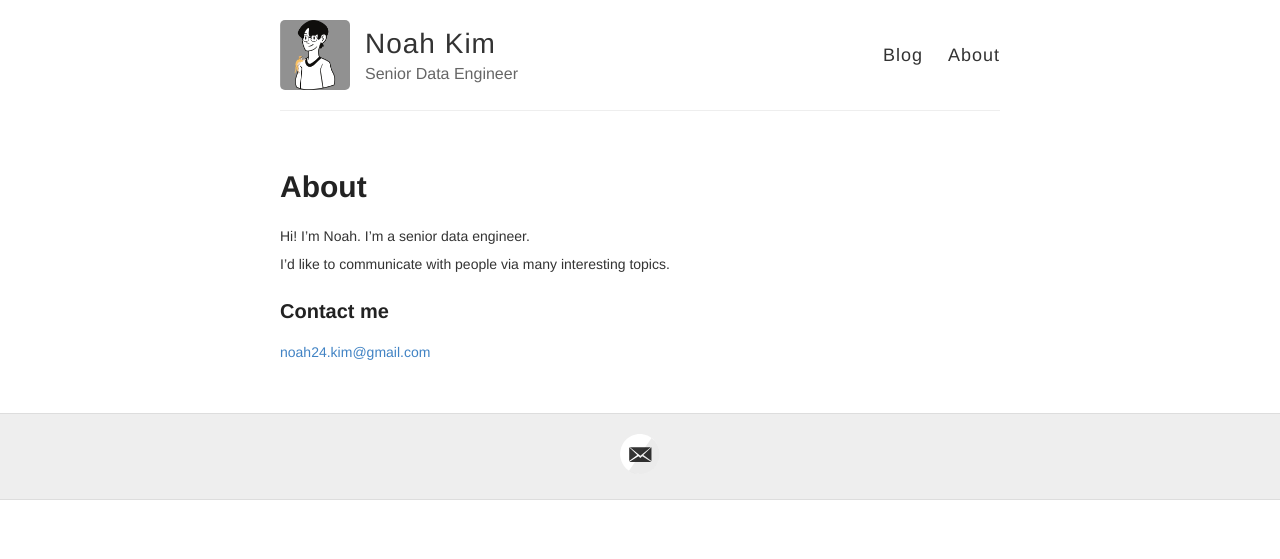
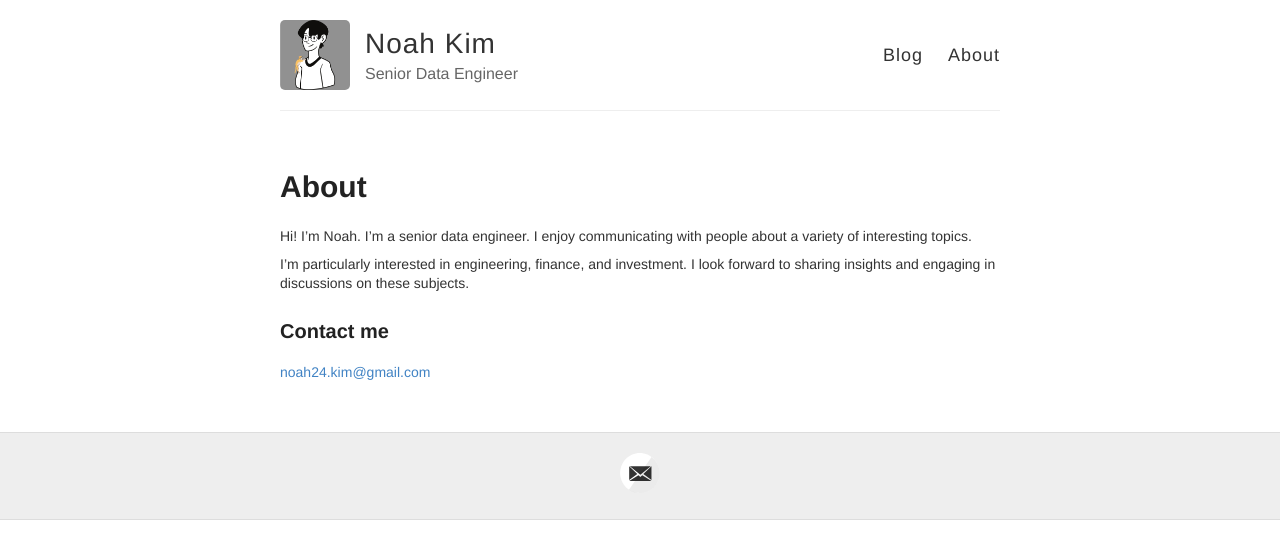
Before and after one commit to noahtjkim/noahtjkim.github.io, a Jekyll site: the page built from about.md, in a window 1280 px wide. Shown: the top 559 px of the page. Built offline with Jekyll 4.4.1, drawn with Linux system fonts in a browser that asks for light colours.

Commit message:
Update about.md

```diff
--- a/about.md
+++ b/about.md
@@ -4,9 +4,9 @@ title: About
 permalink: /about/
 ---
 
-Hi! I'm Noah. I'm a senior data engineer.
+Hi! I’m Noah. I’m a senior data engineer. I enjoy communicating with people about a variety of interesting topics.
 
-I'd like to communicate with people via many interesting topics.
+I'm particularly interested in engineering, finance, and investment. I look forward to sharing insights and engaging in discussions on these subjects.
 
 ### Contact me
 
```
